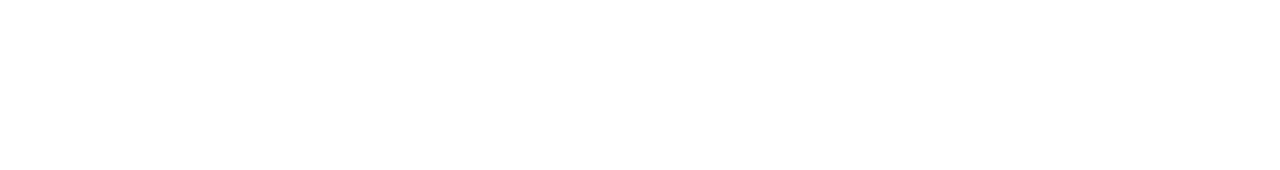
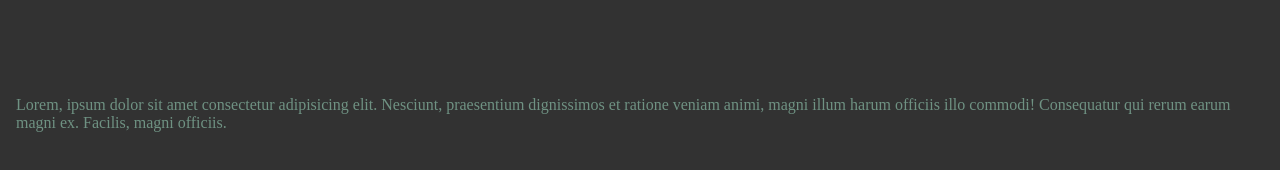
Before and after one commit to keg504/keg504.github.io, a plain HTML site: page index.html in a window 1280 px wide. Drawn offline with Linux system fonts and the light colour scheme.

Commit message:
Third commit

```diff
--- a/index.html
+++ b/index.html
@@ -4,9 +4,13 @@
     <meta charset="UTF-8">
     <meta http-equiv="X-UA-Compatible" content="IE=edge">
     <meta name="viewport" content="width=device-width, initial-scale=1.0">
-    <title>My GitHub Pages site</title>
+    <link rel="stylesheet" href="style.css">
+    <title>Kevin Gnanaraj | GitHub Pages site</title>
 </head>
 <body>
-
+    <nav class="navbar"></nav>
+    <main>
+        Lorem, ipsum dolor sit amet consectetur adipisicing elit. Nesciunt, praesentium dignissimos et ratione veniam animi, magni illum harum officiis illo commodi! Consequatur qui rerum earum magni ex. Facilis, magni officiis.
+    </main>
 </body>
 </html>
--- /dev/null
+++ b/style.css
@@ -0,0 +1,19 @@
+:root {
+    font-size: 16px;
+    --text-primary: #FFF;
+    --text-secondary: #6f9283;
+    --bg-primary: #323232;
+    --bg-secondary: #660000;
+}
+
+body {
+    color: var(--text-secondary);
+    background-color: var(--bg-primary);
+    margin: 0;
+    padding: 0;
+}
+
+main {
+    margin-top: 5rem;
+    padding: 1rem;
+}
```
